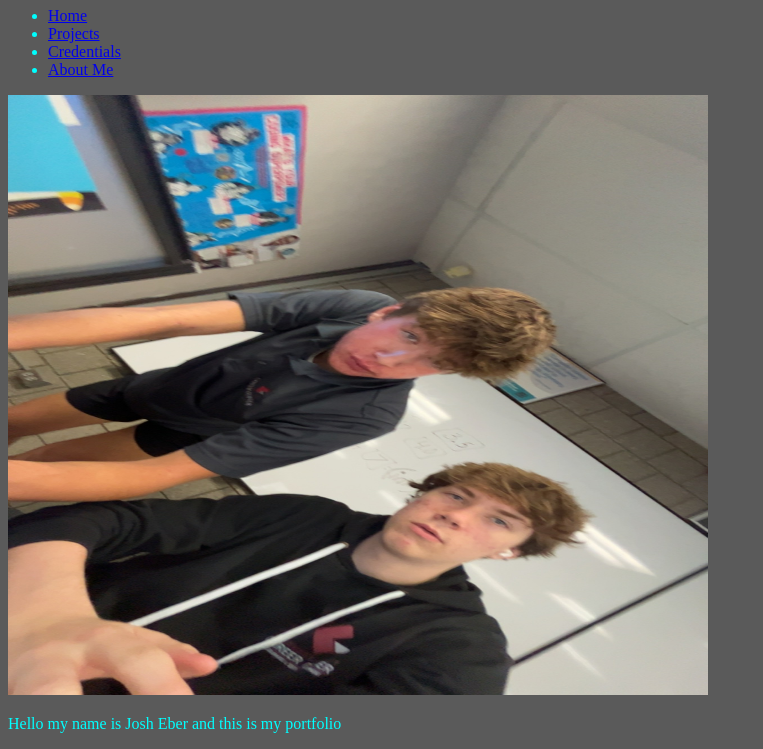
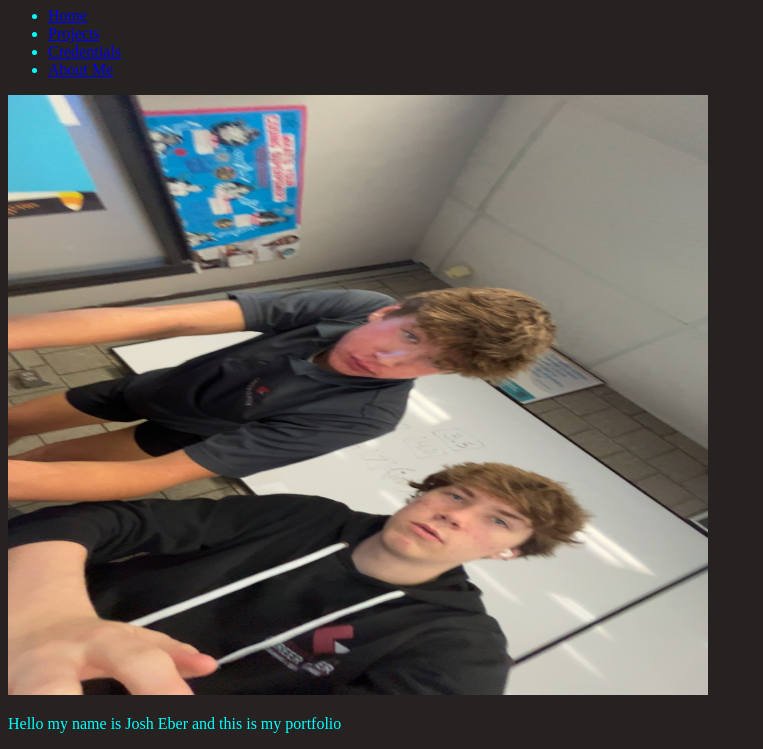
Before and after one commit to JoshuaEber/JoshEber.github.io, a plain HTML site: page index.html in a window 1280 px wide. Shown: the part 73-822 px from the top of the page, without its empty margins (0-763 px from the left). Drawn offline with Linux system fonts and the light colour scheme.

Commit message:
Update styles.css

```diff
--- a/styles.css
+++ b/styles.css
@@ -1,5 +1,5 @@
 html{
-	background-color: #5A5A5A;
+	background-color: #262222;
 }
 head, h1, body, main{
 	color: aqua;
```
